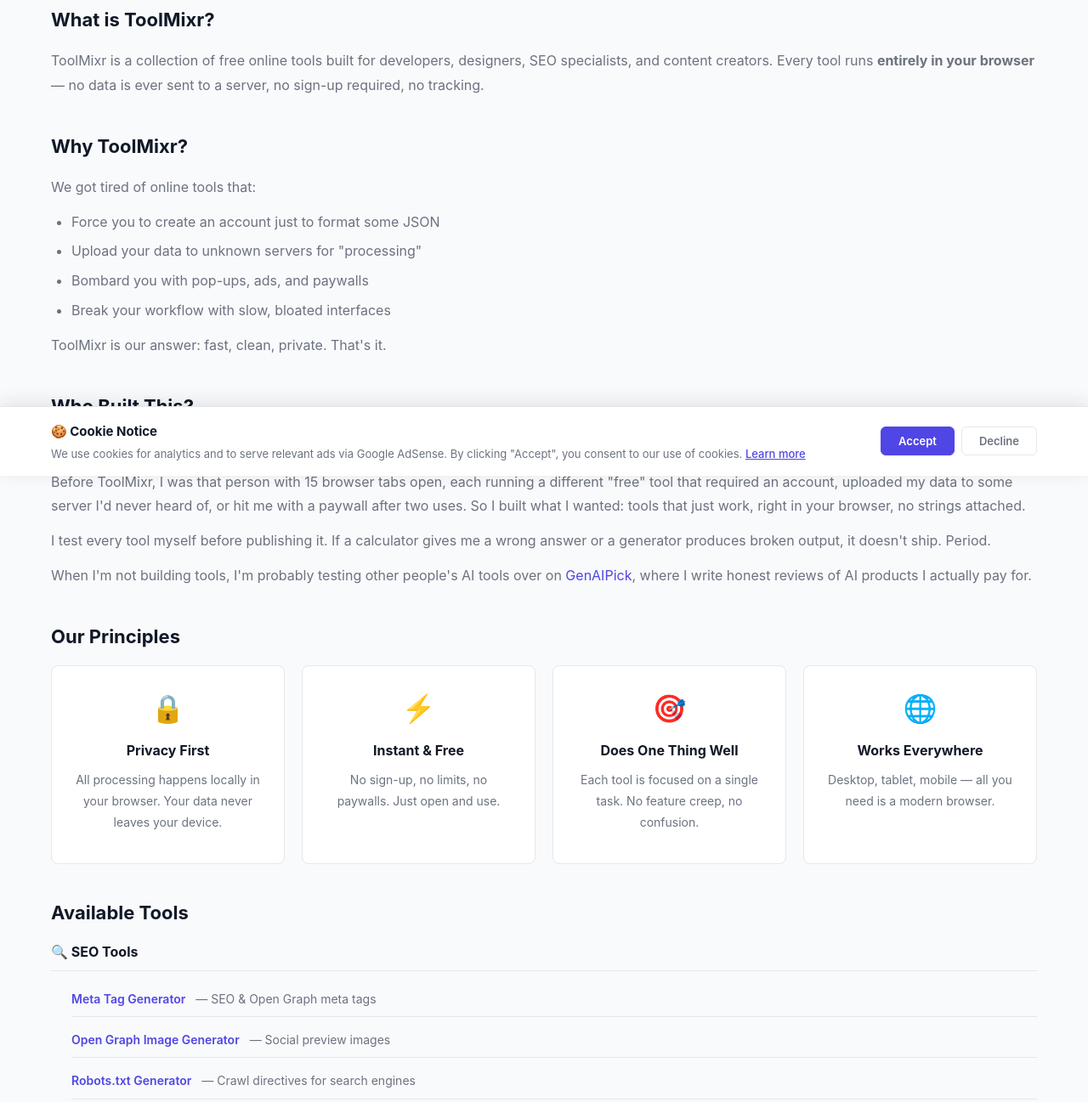
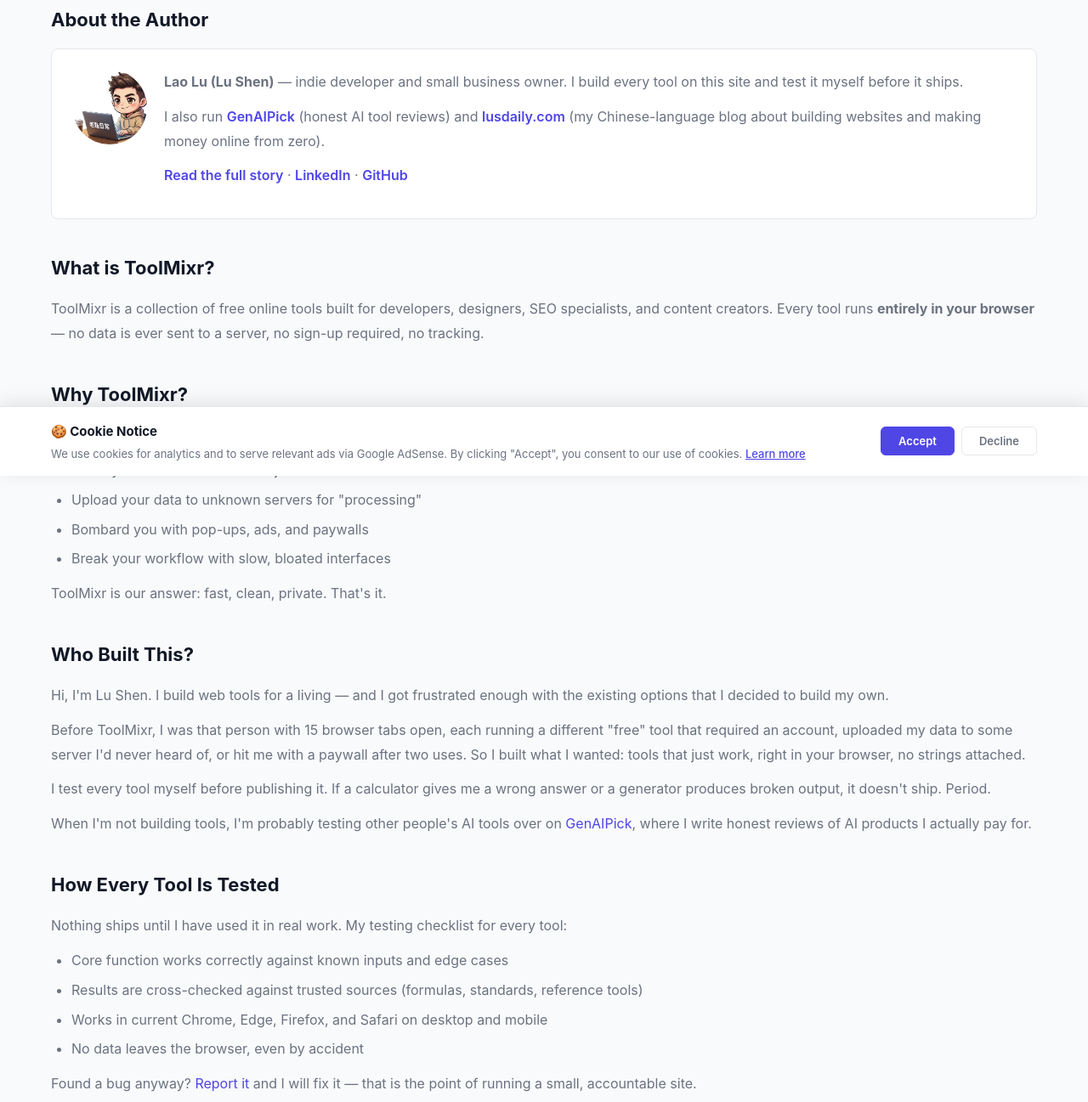
Before and after one commit to ulysis6/toolmixr, an Astro site: page /about in a window 1280 px wide. Shown: the part 240-1537 px from the top of the page at 85% size. Built offline with nearby package versions, Linux system fonts and the light colour scheme; Astro itself is replaced by a stand-in of ours.

Commit message:
Improve about, author, contact pages for E-E-A-T and AdSense compliance

```diff
--- a/src/pages/about.astro
+++ b/src/pages/about.astro
@@ -7,6 +7,18 @@
   <div class="about-page">
     <h1>About ToolMixr</h1>
     <p class="subtitle">Free online tools that respect your privacy.</p>
+
+    <div class="about-section">
+      <h2>About the Author</h2>
+      <div class="author-card">
+        <img src="/images/author-logo.png" alt="Lao Lu" class="author-avatar" />
+        <div>
+          <p><strong>Lao Lu (Lu Shen)</strong> &mdash; indie developer and small business owner. I build every tool on this site and test it myself before it ships.</p>
+          <p>I also run <a href="https://genaipick.com" target="_blank" rel="noopener">GenAIPick</a> (honest AI tool reviews) and <a href="https://lusdaily.com" target="_blank" rel="noopener">lusdaily.com</a> (my Chinese-language blog about building websites and making money online from zero).</p>
+          <p><a href="/author">Read the full story</a> &middot; <a href="https://www.linkedin.com/in/shenlu-ulysis6/" target="_blank" rel="noopener">LinkedIn</a> &middot; <a href="https://github.com/ulysis6" target="_blank" rel="noopener">GitHub</a></p>
+        </div>
+      </div>
+    </div>
 
     <div class="about-section">
       <h2>What is ToolMixr?</h2>
@@ -31,6 +43,18 @@
       <p>Before ToolMixr, I was that person with 15 browser tabs open, each running a different "free" tool that required an account, uploaded my data to some server I'd never heard of, or hit me with a paywall after two uses. So I built what I wanted: tools that just work, right in your browser, no strings attached.</p>
       <p>I test every tool myself before publishing it. If a calculator gives me a wrong answer or a generator produces broken output, it doesn't ship. Period.</p>
       <p>When I'm not building tools, I'm probably testing other people's AI tools over on <a href="https://genaipick.com" target="_blank" rel="noopener">GenAIPick</a>, where I write honest reviews of AI products I actually pay for.</p>
+    </div>
+
+    <div class="about-section">
+      <h2>How Every Tool Is Tested</h2>
+      <p>Nothing ships until I have used it in real work. My testing checklist for every tool:</p>
+      <ul>
+        <li>Core function works correctly against known inputs and edge cases</li>
+        <li>Results are cross-checked against trusted sources (formulas, standards, reference tools)</li>
+        <li>Works in current Chrome, Edge, Firefox, and Safari on desktop and mobile</li>
+        <li>No data leaves the browser, even by accident</li>
+      </ul>
+      <p>Found a bug anyway? <a href="/contact">Report it</a> and I will fix it &mdash; that is the point of running a small, accountable site.</p>
     </div>
 
     <div class="about-section">
@@ -117,8 +141,25 @@
     </div>
 
     <div class="about-section">
+      <h2>Frequently Asked Questions</h2>
+      <h3>Are the tools really free?</h3>
+      <p>Yes. Every tool on ToolMixr is free, with no sign-up, no limits, and no paywalls. Some pages include affiliate links to services we genuinely recommend &mdash; they cost you nothing and help keep the site running.</p>
+      <h3>Is my data safe?</h3>
+      <p>All tools run 100% in your browser. Images, text, and numbers you process never leave your device.</p>
+      <h3>How do I know the tools are accurate?</h3>
+      <p>Every tool is tested before publishing, with edge cases checked against trusted sources. Found a bug? <a href="/contact">Report it</a> and it gets fixed fast.</p>
+      <h3>Can I request a new tool?</h3>
+      <p>Yes. Tell me what you need via the <a href="/contact">contact page</a> and I will evaluate it.</p>
+    </div>
+
+    <div class="about-section">
       <h2>Contact</h2>
-      <p>Have questions, feedback, or feature requests? We'd love to hear from you. Reach us at <a href="mailto:contact@toolmixr.com">contact@toolmixr.com</a></p>
+      <p>Have questions, feedback, or feature requests? Reach me directly:</p>
+      <ul>
+        <li>Email: <a href="mailto:contact@toolmixr.com">contact@toolmixr.com</a></li>
+        <li>Telegram: <a href="https://t.me/ulysis6" target="_blank" rel="noopener nofollow">@ulysis6</a></li>
+        <li>More ways to reach me: <a href="/contact">contact page</a></li>
+      </ul>
     </div>
   </div>
 
@@ -141,6 +182,28 @@
     color: var(--text-secondary);
     margin-bottom: 40px;
   }
+  .author-card {
+    display: flex;
+    gap: 20px;
+    align-items: flex-start;
+    background: var(--surface);
+    border: 1px solid var(--border);
+    border-radius: var(--radius);
+    padding: 24px;
+  }
+  .author-avatar {
+    width: 88px;
+    height: 88px;
+    border-radius: 50%;
+    object-fit: cover;
+    flex-shrink: 0;
+  }
+  .author-card p {
+    margin-bottom: 8px;
+  }
+  .author-card a {
+    font-weight: 600;
+  }
   .about-section {
     margin-bottom: 40px;
   }
@@ -162,6 +225,11 @@
   }
   .about-section ul li {
     margin-bottom: 6px;
+  }
+  .about-section h3 {
+    font-size: 16px;
+    font-weight: 700;
+    margin: 18px 0 8px;
   }
 
   .principles-grid {
```
Also changed, not shown: src/pages/author.astro (+19 -0 lines), src/pages/contact.astro (+14 -2 lines).
